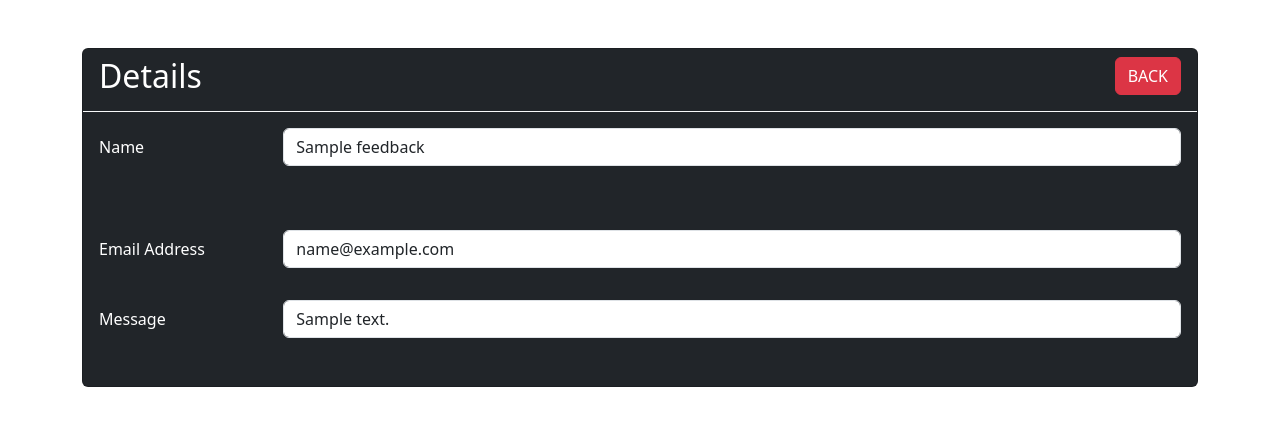
After one commit to usaericka/mywebsite, a PHP site: page /view-details.php?id=1 in a window 1280 px wide. The commit adds this page. Shown: the top 426 px of the page. Run offline with PHP 8.4, Linux system fonts and the light colour scheme; tables that the repository leaves empty hold one stand-in row (values such as "Sample post").

Commit message:
added view

```diff
--- a/pages/form-view.php
+++ b/pages/form-view.php
@@ -24,7 +24,7 @@
                             <th scope = "col">Name</th>
                             <th scope = "col">Email</th>
                             <th scope = "col">Message</th>
-                            <th colspan="3">Actions</th>
+                            <th colspan ="3">Actions</th>
                         </tr>
                     </thead>
 
@@ -39,7 +39,8 @@
                                     <td><?= $row['name']; ?></td>
                                     <td><?php echo $row['email']; ?></td>
                                     <td><?php echo $row['message']; ?></td>
-                                    <td><a href="form-update.php?id=<?=$row['id'];?>" class="btn btn-primary">EDIT</a></td>
+                                    <td><a href="view-details.php?id=<?=$row['id'];?>" class="btn btn-primary">VIEW</a></td>
+                                    <td><a href="form-update.php?id=<?=$row['id'];?>" class="btn btn-success">EDIT</a></td>
                                     <td><a href="delete.php?id=<?=$row['id'];?>" class="btn btn-danger">DELETE</a></td>
                                 </tr>
                                 <?php } ?>
--- a/pages/insert.php
+++ b/pages/insert.php
@@ -14,7 +14,7 @@ if (isset($_POST))
 
    if ($result) {
       echo '<script> alert ("FORM SUBMITTED"); </script>';
-      header('location: ../pages/index.php');
+      header('location: form-view.php');
    } else {
       echo mysqli_error($connection);
    }
--- /dev/null
+++ b/pages/view-details.php
@@ -0,0 +1,62 @@
+<?php include "update.php" ?>
+<!DOCTYPE html>
+<html lang="en">
+<head>
+    <meta charset="UTF-8">
+    <meta http-equiv="X-UA-Compatible" content="IE=edge">
+    <meta name="viewport" content="width=device-width, initial-scale=1.0">
+    <title></title>
+    <link href="https://cdn.jsdelivr.net/npm/bootstrap@5.3.0-alpha1/dist/css/bootstrap.min.css" rel="stylesheet" integrity="sha384-GLhlTQ8iRABdZLl6O3oVMWSktQOp6b7In1Zl3/Jr59b6EGGoI1aFkw7cmDA6j6gD" crossorigin="anonymous">
+    <link rel="stylesheet" href="../styles/style.css">
+
+    <script src="https://cdn.jsdelivr.net/npm/bootstrap@5.3.0-alpha1/dist/js/bootstrap.bundle.min.js" integrity="sha384-w76AqPfDkMBDXo30jS1Sgez6pr3x5MlQ1ZAGC+nuZB+EYdgRZgiwxhTBTkF7CXvN" crossorigin="anonymous"></script>
+</head>
+<body>
+
+<div class="container mt-5">
+    <div class="row">
+        <div class="col-md-12">
+            <div class="card text-bg-dark mb-3">
+                <div class="card-header bg-transparent border-light">
+                    <h2 class="text-white">Details
+                        <a href="form-view.php" class="btn btn-danger float-end">BACK</a>
+                    </h2>
+                </div>
+                <div class="card-body">
+                    <div class="row mb-5">
+                        <label class="col-sm-2 col-form-label text-white">Name</label>
+                        <div class="col-sm-10">
+                            <p class="form-control">
+                                <?=$row['name'];?>
+                            </p>
+                        </div>
+                    </div>
+
+                    <div class="row mb-3">
+                        <label class="col-sm-2 col-form-label text-white">Email Address</label>
+                        <div class="col-sm-10">
+                            <p class="form-control">
+                                <?=$row['email'];?>
+                            </p>
+                        </div>
+                    </div>
+
+                    <div class="row mb-3">
+                        <label class="col-sm-2 col-form-label text-white">Message</label>
+                        <div class="col-sm-10">
+                        <p class="form-control">
+                            <?=$row['message'];?>
+                        </p>
+                        </div>
+
+                    </div>
+                </div>
+            </div>
+        </div>
+    </div>
+</div>
+
+
+
+</body>
+</html>
```
